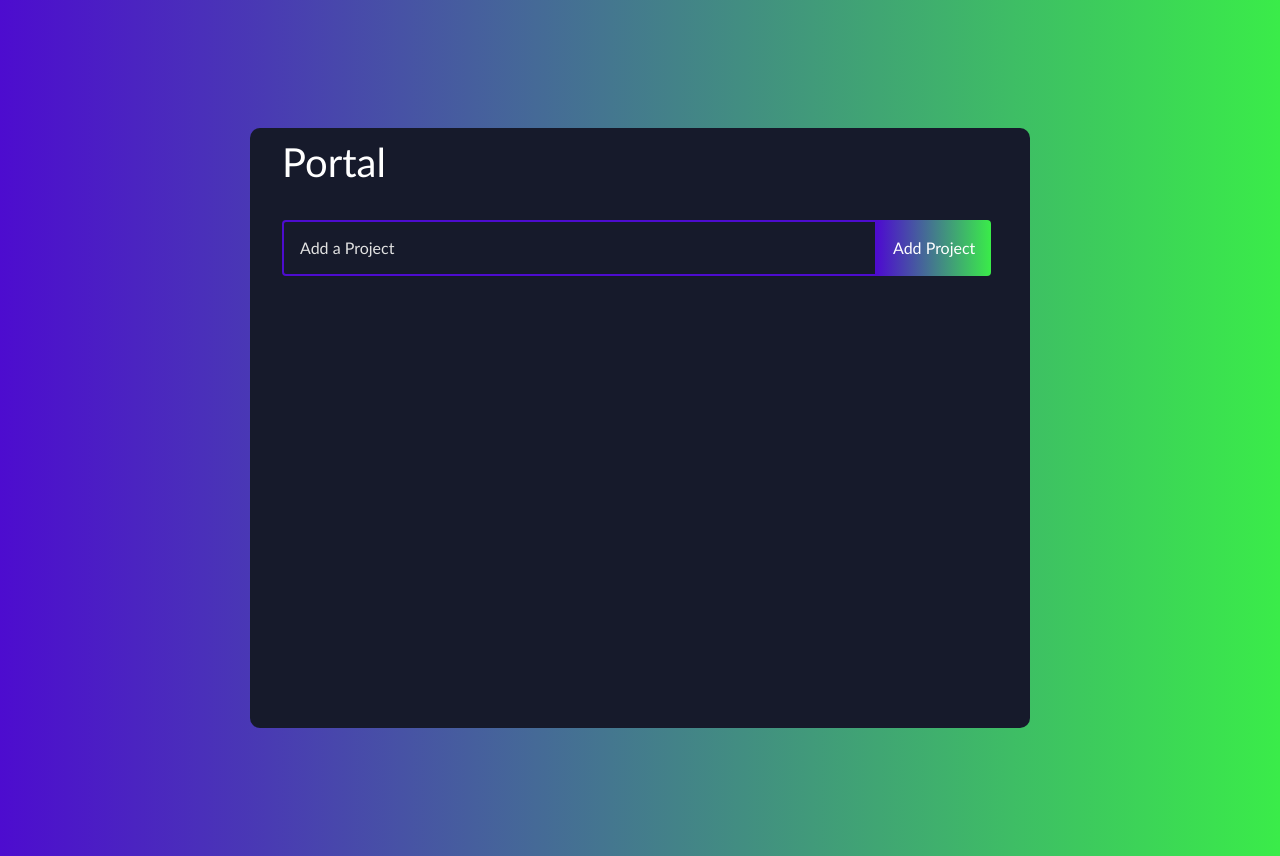
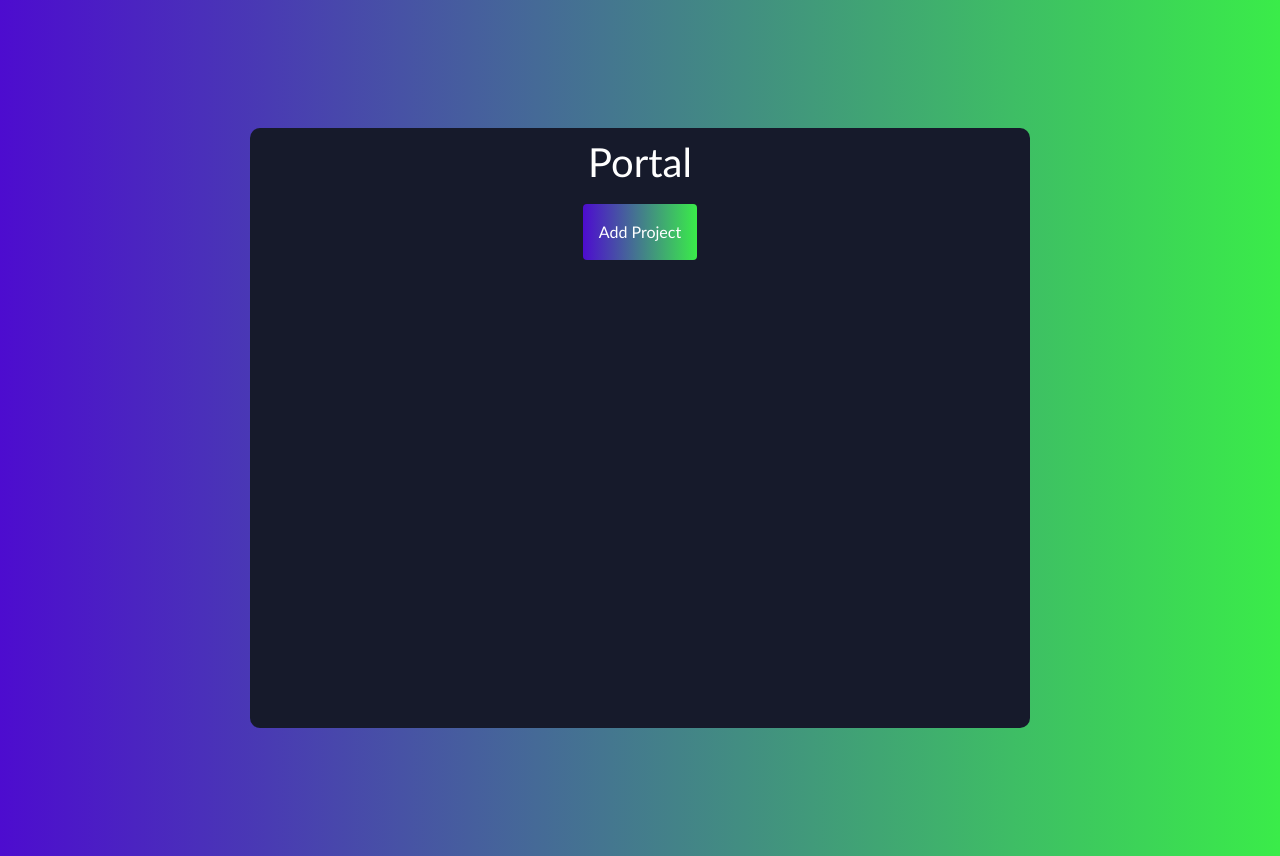
Before and after one commit to MehmetAkifUrgen/project-management-react, a React (Create React App) app: page / in a window 1280 px wide. Built offline with nearby package versions, Linux system fonts and the light colour scheme.

Commit message:
Modal Update

```diff
--- a/package.json
+++ b/package.json
@@ -10,6 +10,7 @@
     "react": "^18.1.0",
     "react-dom": "^18.1.0",
     "react-icons": "^4.3.1",
+    "react-modal": "^3.15.1",
     "react-scripts": "5.0.1",
     "reactstrap": "^9.0.2",
     "web-vitals": "^2.1.4"
--- a/src/App.css
+++ b/src/App.css
@@ -13,6 +13,9 @@ body {
     #3aec49
   );
 }
+
+
+
 .project-app {
   display: flex;
   flex-direction: column;
@@ -31,7 +34,8 @@ h1 {
   color: #fff;
   font-size: 24px;
   padding: 10px 0px;
-  align-items: center;
+
+  text-align: center;
 
 }
 
@@ -63,7 +67,7 @@ h1 {
 .project-button {
   padding: 16px;
   border: none;
-  border-radius: 0 4px 4px 0;
+  border-radius: 4px;
   cursor: pointer;
   outline: none;
   background: linear-gradient(
@@ -150,3 +154,27 @@ h1 {
 .edit-icon {
   color: #fff;
 }
+
+.modal-container{
+  justify-content: center;
+  align-items: center;
+  flex-direction: column;
+  background: linear-gradient(
+    90deg,
+    #4d0ccf,
+    #3aec49
+  );
+  padding: 10%;
+  border-radius: 5%;
+
+}
+
+.checkbox-label{
+  color: white;
+}
+
+.addButtonDiv{
+  justify-content: center;
+  align-items: center;
+  display: flex;
+}
--- /dev/null
+++ b/src/components/Input.js
@@ -0,0 +1,18 @@
+import React from 'react';
+
+function Input(props) {
+    return (
+        <div className="input-group">
+            <label className="input-group-text"
+                   htmlFor={props.id}>{props.label}</label>
+            <input id={props.id}
+                   type={props.type}
+                   name={props.id}
+                   value={props.value}
+                   onChange={props.handleChange}
+                   className="form-control"></input>
+        </div>
+    );
+}
+
+export default Input;
--- /dev/null
+++ b/src/components/Modal.js
@@ -0,0 +1,34 @@
+import React from 'react'
+import Input from './Input'
+import ComboBox from './comboBox'
+
+export default function Modal() {
+  return (
+    <div className='modal-container'>
+        {/* <h2 ref={(_subtitle) => (subtitle = _subtitle)}>Hello</h2> */}
+        {/* <button onClick={closeModal}>close</button> */}
+
+        <Input id="author"
+            type="text"
+            label="Project Name">
+        </Input>
+        <ComboBox options={["ali","ahmet"]} label="Customers" />
+        <input type="checkbox" id="vehicle1" name="vehicle1" value="Bike"></input>
+        <label className='checkbox-label' for="vehicle1"> Situation</label>
+               <Input id="isbn"
+
+                      type="text"
+                      label="Offer"></Input>
+                       <Input id="isbn"
+
+                      type="date"
+                      label="Start Date"></Input>
+                       <Input id="isbn"
+
+                      type="date"
+                      label="End Date"></Input>
+         <ComboBox options={["kerem","akif"]} label="Project Manager" />
+
+    </div>
+  )
+}
--- a/src/components/ProjectForm.js
+++ b/src/components/ProjectForm.js
@@ -1,13 +1,45 @@
 import React, { useState, useEffect, useRef } from 'react';
+import Modal from 'react-modal';
+import ProjectModal from './Modal'
 
 function ProjectForm(props) {
   const [input, setInput] = useState(props.edit ? props.edit.value : '');
+  let subtitle;
+  const [modalIsOpen, setIsOpen] = React.useState(false);
+  function openModal() {
+    setIsOpen(true);
+  }
+
+  function afterOpenModal() {
+    // references are now sync'd and can be accessed.
+    subtitle.style.color = '#f00';
+  }
+
+  function closeModal() {
+    setIsOpen(false);
+  }
+
+  const customStyles = {
+    content: {
+      top: '50%',
+      left: '50%',
+      right: 'auto',
+      bottom: 'auto',
+      marginRight: '-50%',
+      transform: 'translate(-50%, -50%)',
+      background: `linear-gradient(
+        '90deg',
+        '#4d0ccf',
+        '#3aec49'
+      )`
+    },
+  };
 
   const inputRef = useRef(null);
 
-  useEffect(() => {
-    inputRef.current.focus();
-  });
+  // useEffect(() => {
+  //   inputRef.current.focus();
+  // });
 
   const handleChange = e => {
     setInput(e.target.value);
@@ -41,19 +73,31 @@ function ProjectForm(props) {
         </>
       ) : (
         <>
-          <input
+            {/* <input
               placeholder='Add a Project'
               value={input}
               onChange={handleChange}
               name='text'
               className='project-input'
               ref={inputRef}
-          />
-          <button onClick={handleSubmit} className='project-button'>
+            /> */}
+         <div className='addButtonDiv'>
+         <button onClick={()=> null} className='project-button'>
             Add Project
           </button>
+         </div>
         </>
       )}
+      <Modal
+        isOpen={modalIsOpen}
+        onAfterOpen={afterOpenModal}
+        onRequestClose={closeModal}
+        style={customStyles}
+
+      >
+          <ProjectModal/>
+
+      </Modal>
     </form>
   );
 }
--- /dev/null
+++ b/src/components/comboBox.js
@@ -0,0 +1,21 @@
+export default function SelectBox(props){
+    return (
+        <div className="input-group">
+            <label className="input-group-text"
+                   htmlFor={props.id}>{props.label}</label>
+            <select id={props.id}
+                    type="text"
+                    name={props.id}
+                    value={props.value}
+                    onChange={props.handleChange}
+                    className="form-control">
+                {
+                    props.options.map( (fullname,id) => (
+                            <option key={id}>{fullname}</option>
+                        )
+                    )
+                }
+            </select>
+        </div>
+    );
+}
```
Also changed, not shown: 1 other file (tests, documents, lock files or other folders). Lines whose indentation alone changed are shown as unchanged.
